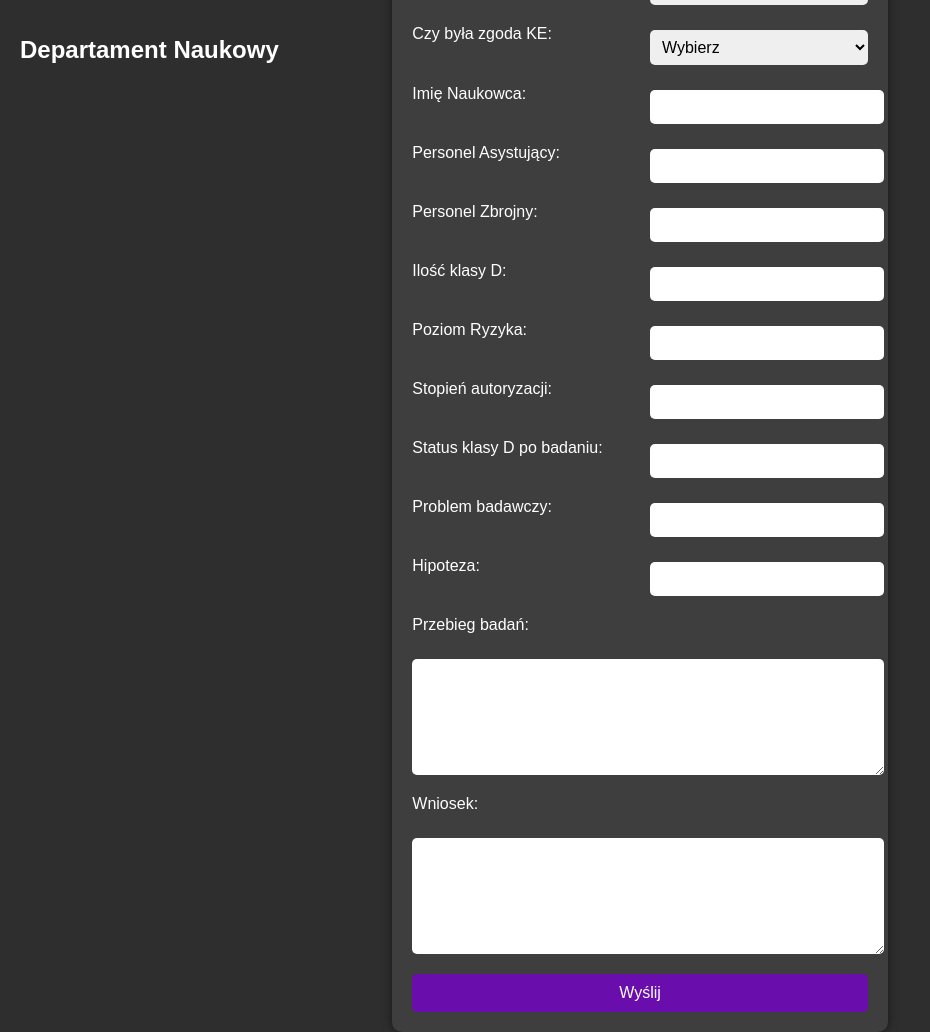
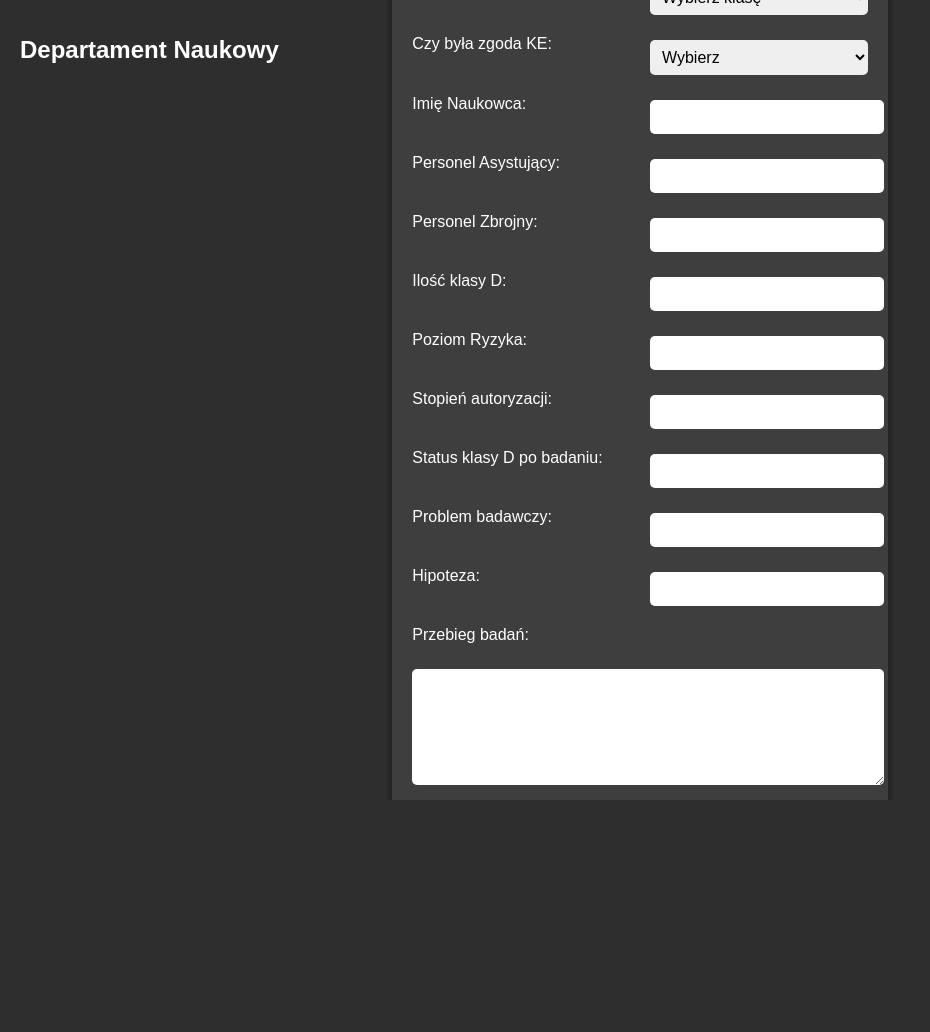
Before and after one commit to Buracz3k/departament, a plain HTML site: page index.html in a window 1280 px wide. Shown: the whole page, without its empty margins (0-930 px from the left). After the commit the page ends 800 px from the top, so only its background shows below. Drawn offline with Linux system fonts and the light colour scheme.

Commit message:
Update index.html
sdadasd

```diff
--- a/index.html
+++ b/index.html
@@ -13,6 +13,7 @@
             flex-direction: column;
             align-items: center;
             justify-content: center;
+            overflow-y: auto;
         }
 
         .title {
@@ -34,7 +35,7 @@
             grid-template-columns: 1fr 1fr;
             gap: 20px;
             align-items: start;
-            margin-top: 80px;
+            margin-top: 100px; /* Adjusted margin */
         }
 
         label {
@@ -60,14 +61,14 @@
             padding: 10px;
             border: none;
             border-radius: 5px;
-            background-color: #6a0dad; /* Fioletowy kolor */
+            background-color: #00aaff; /* Błękitny kolor */
             color: #fff;
             font-size: 16px;
             cursor: not-allowed;
         }
 
         button.enabled {
-            background-color: #6a0dad; /* Fioletowy kolor */
+            background-color: #00aaff; /* Błękitny kolor */
             cursor: pointer;
         }
 
```
